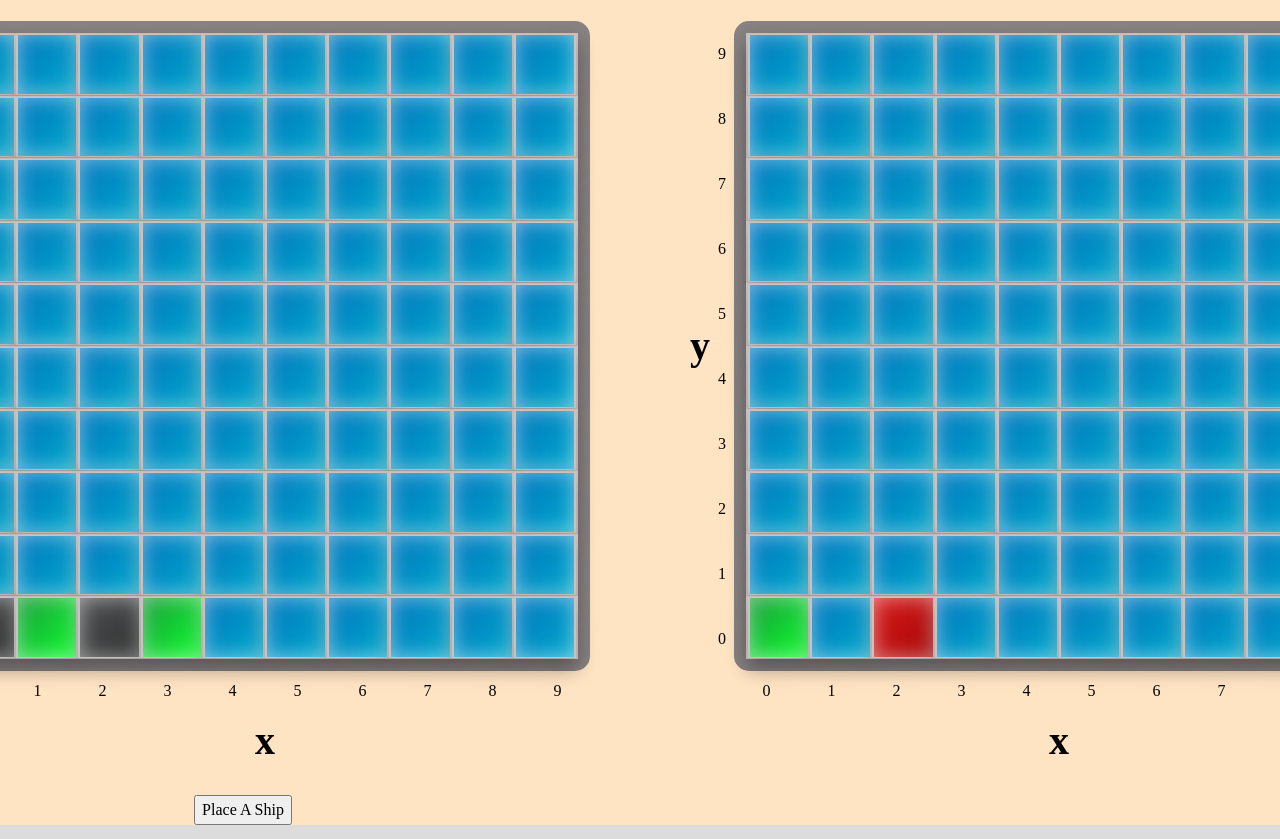
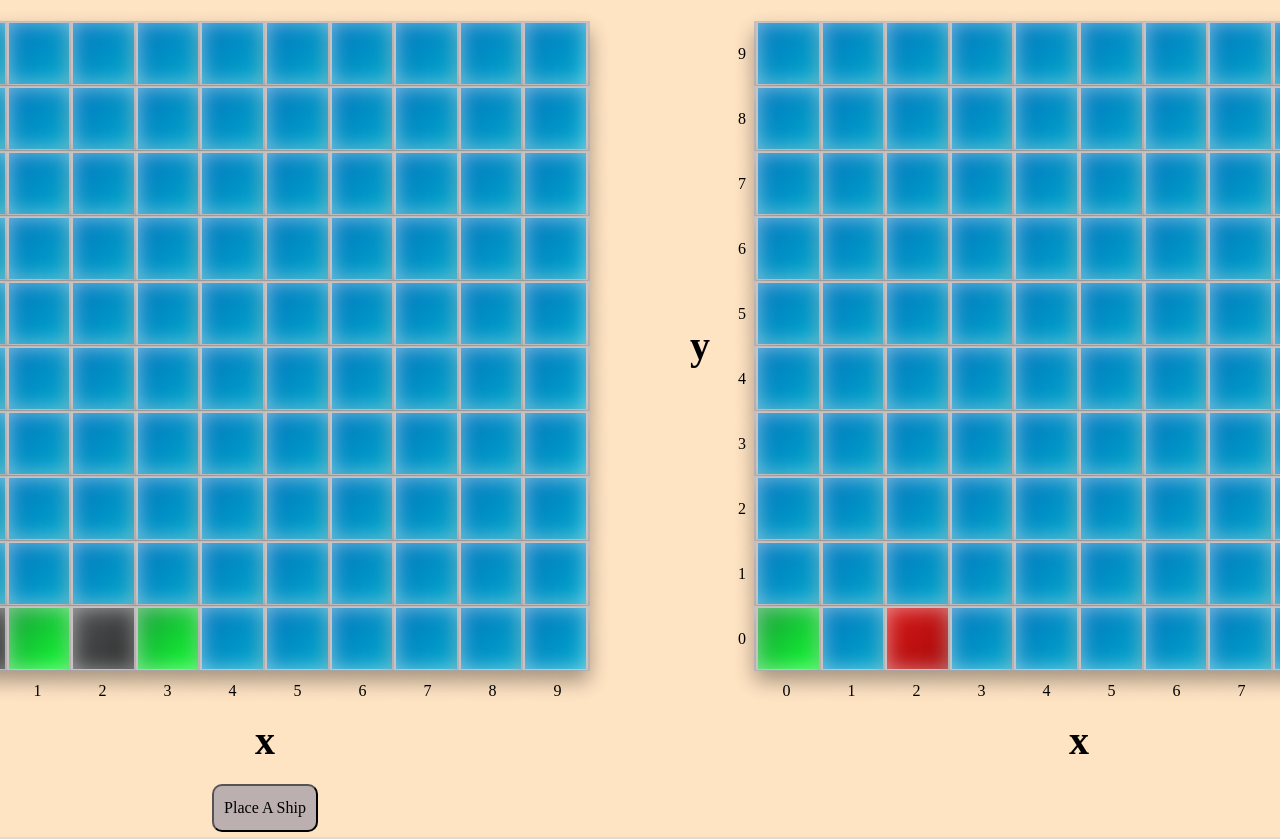
Before and after one commit to HWaterCoding/battleship, a website built with webpack: page src/template.html in a window 1280 px wide. Shown: the part 259-1098 px from the top of the page. Built offline with nearby package versions, Linux system fonts and the light colour scheme.

Commit message:
Layout changes and CSS styling for boards+coords

```diff
--- a/src/styles.css
+++ b/src/styles.css
@@ -121,14 +121,12 @@ main {
 .boardSection {
     display: grid;
     grid-template-columns: auto auto 1fr;
-    grid-template-rows: 1fr auto auto;
+    grid-template-rows: 1fr auto auto auto;
     gap: 8px;
 }
 
 #leftPlayerBoard,
 #rightPlayerBoard {
-  border: 12px solid var(--board-outline);
-  border-radius: 15px;
   display: flex;
   flex-direction: column;
   height: 650px;
@@ -140,6 +138,9 @@ main {
 .y-label{
     grid-column: 1/2;
     grid-row: 1/2;
+    text-align: center;
+    align-self: center;
+    margin-right: 20px;
 }
 
 .y-coords {
@@ -152,6 +153,7 @@ main {
 .x-label{
     grid-column: 3/4;
     grid-row: 3/4;
+    text-align: center;
 }
 
 .x-coords {
@@ -161,18 +163,22 @@ main {
     grid-row: 2/3;
 }
 
-.x-label,
-.y-label{
-    text-align: center;
-    align-self: center;
-}
-
 .y-coords p,
 .x-coords p {
     margin: 0;
     display: flex;
     align-items: center;
     justify-content: center;
+}
+
+#placeShipBtn{
+  padding: 10px;
+  margin: 5px;
+  border-radius: 10px;
+  background-color: rgb(187, 175, 175);
+  grid-row: 4/5;
+  grid-column: 3/4;
+  place-self: center;
 }
 
 
--- a/src/template.html
+++ b/src/template.html
@@ -75,8 +75,10 @@
                         <p>1</p>
                         <p>0</p>
                     </div>
-                    <div id="leftPlayerBoard"></div>
-                    <div></div>
+                    <div class="boardBoarder">
+                        <div id="leftPlayerBoard"></div>
+                    </div>
+                    <div></div> <!--filler div for grid-->
                     <div class="x-coords">
                         <p>0</p>
                         <p>1</p>
@@ -90,8 +92,8 @@
                         <p>9</p>
                     </div>
                     <h3 class="x-label">x</h3>
+                    <button id="placeShipBtn">Place A Ship</button>
                 </div>
-                <button id="placeShipBtn">Place A Ship</button>
             </div>
 
             <div id="rightPlayer">
```
